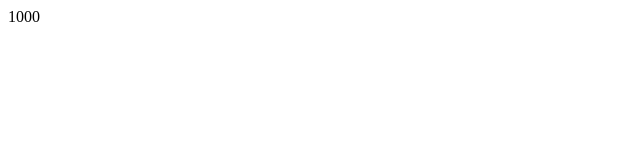
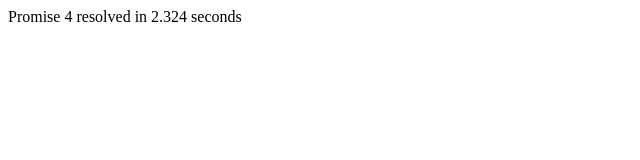
Before and after one commit to acciojob/race-to-finish-Ykk2001, a website: page main.html in a window 1280 px wide. Shown: the whole page, without its empty margins (0-640 px from the left). Drawn offline with Linux system fonts and the light colour scheme.

Commit message:
created a submission

```diff
--- a/main.html
+++ b/main.html
@@ -1,18 +1,3 @@
-<!DOCTYPE html>
-
-<!-- <html>
-  <head>
-    <link rel="stylesheet" href="styles.css" />
-  </head>
-
-  <body>
-    <!-- the entire body must be written by student -->
-    <!-- <div id="output"></div>
-    <script type="text/javascript" src="./script.js"></script> -->
-  <!-- </body> -->
-<!-- </html> -->
-
-
 <!DOCTYPE html>
 <html lang="en">
 <head>
@@ -25,25 +10,36 @@
 
     </div>
     <script>
-        let output=document.getElementById('output')
-        let promise=(time)=>{
-            return new Promise((resolve,reject)=>{
-                setTimeout(()=>{
-                  resolve(`${time}`)
-                },time)
+
+        let output=document.getElementById('output');
+        window.promises=[];
+
+        function createRandomPromise(index)
+        {
+            return new Promise((resolve)=>{
+
+             //calculate time between 1000 and 5000 ms
+             const time=Math.floor(Math.random()*4000)+1000;
+
+             setTimeout(()=>{
+               resolve(`Promise ${index} resolved in ${time/1000} seconds`)
+             },time);
+
             })
         }
 
-        let p1=promise(3000);
-        let p2=promise(2000);
-        let p3=promise(1000);
-        let p4=promise(4000);
-        let p5=promise(5000);
+        //creating the 5 promises
 
-        Promise.any([p1,p2,p3,p4,p5])
+        for(let i=1;i<=5;i++)
+        {
+            window.promises.push(createRandomPromise(i))
+        }
+
+        Promise.any(window.promises)
         .then((res)=>{
-            output.textContent=res;
+            output.innerText=res;
         })
+
     </script>
 </body>
 </html>
--- a/script.js
+++ b/script.js
@@ -1,4 +1,4 @@
-window.promises = [];
+// window.promises = [];
 
-// Do not change the code above this
-// add your promises to the array `promises`
+// // Do not change the code above this
+// // add your promises to the array `promises`
```
